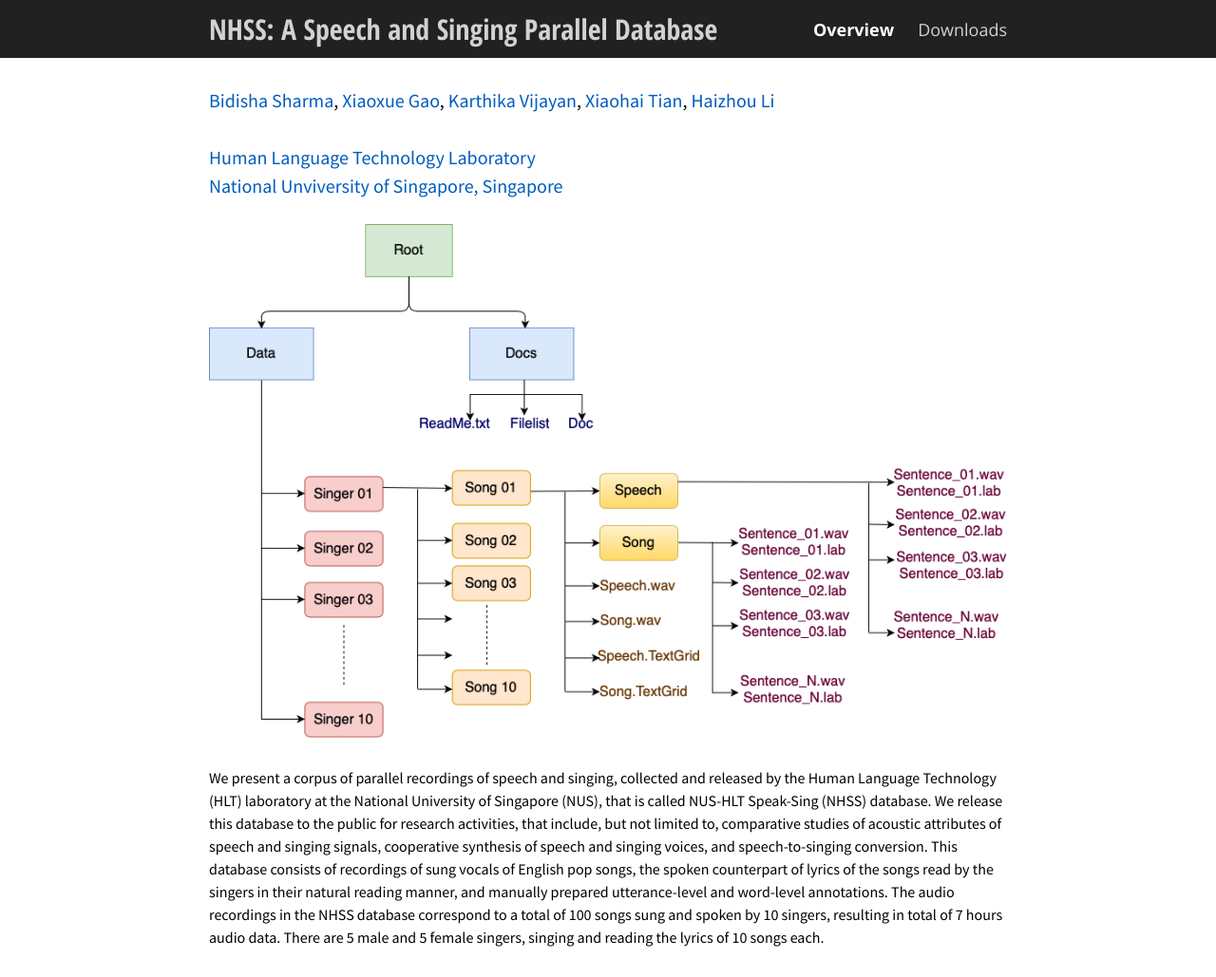
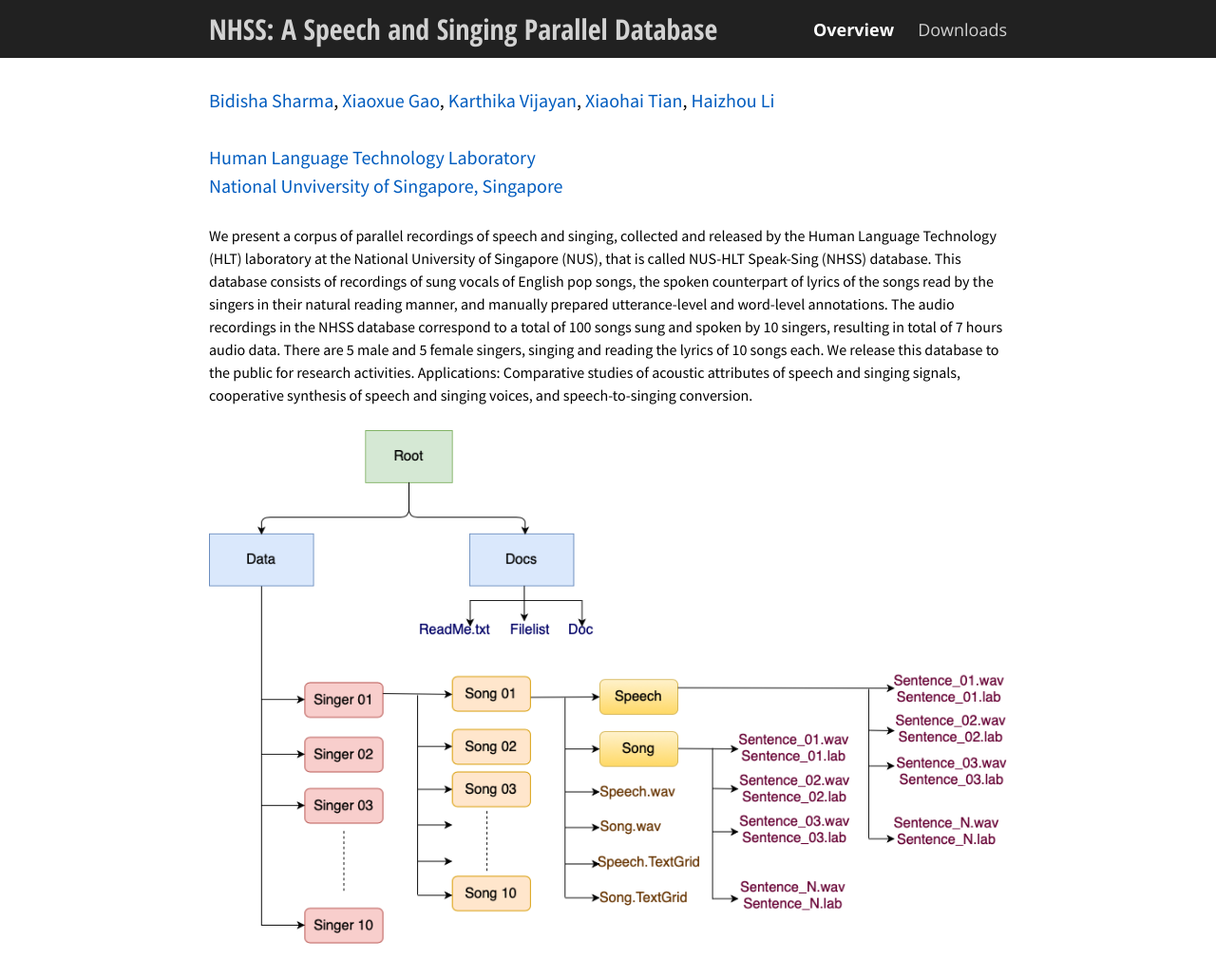
Before and after one commit to bidishasharma/bidishasharma.github.io, a Jekyll site: the page NHSS_Database/index.html, which Jekyll copies as it is, in a window 1280 px wide. Shown: the whole page at 95% size. Built offline with Jekyll 4.4.1, drawn with Linux system fonts in a browser that asks for light colours.

Commit message:
Update index.html

```diff
--- a/NHSS_Database/index.html
+++ b/NHSS_Database/index.html
@@ -40,16 +40,23 @@
               <a target="_blank" href="javascript:void(0)">National Unviversity of Singapore, Singapore</a>
             </p>
           </div>
-          <div class="flex-item flex-column">
-          <img class="image" src="img/SpeechSingingCorpus-Page-1.png">
-          </div>
         </div>
         <div class="flex-row">
           <div class="flex-item flex-column">
             <p class="text add-top-margin">
-              We present a corpus of parallel recordings of speech and singing, collected and released by the Human Language Technology (HLT) laboratory at the National University of Singapore (NUS), that is called NUS-HLT Speak-Sing (NHSS) database. We release this database to the public for research activities, that include, but not limited to, comparative studies of acoustic attributes of speech and singing signals, cooperative synthesis of speech and singing voices, and speech-to-singing conversion. This database consists of recordings of sung vocals of English pop songs, the spoken counterpart of lyrics of the songs read by the singers in their natural reading manner, and manually prepared utterance-level and word-level annotations. The audio recordings in the NHSS database correspond to a total of 100 songs sung and spoken by 10 singers, resulting in total of 7 hours audio data. There are 5 male and 5 female singers, singing and reading the lyrics of 10 songs each.
+              We present a corpus of parallel recordings of speech and singing, collected and released by the Human Language Technology (HLT) laboratory at the National University of Singapore (NUS), that is called NUS-HLT Speak-Sing (NHSS) database.
+
+              This database consists of recordings of sung vocals of English pop songs, the spoken counterpart of lyrics of the songs read by the singers in their natural reading manner, and manually prepared utterance-level and word-level annotations. The audio recordings in the NHSS database correspond to a total of 100 songs sung and spoken by 10 singers, resulting in total of 7 hours audio data. There are 5 male and 5 female singers, singing and reading the lyrics of 10 songs each.
+
+              We release this database to the public for research activities.
+
+              Applications: Comparative studies of acoustic attributes of speech and singing signals, cooperative synthesis of speech and singing voices, and speech-to-singing conversion.
+
             </p>
           </div>
+        </div>
+        <div class="flex-item flex-column">
+        <img class="image" src="img/SpeechSingingCorpus-Page-1.png">
         </div>
         <!--End Intro-->
         <!-------------------------------------------------------------------------------------------->
```
